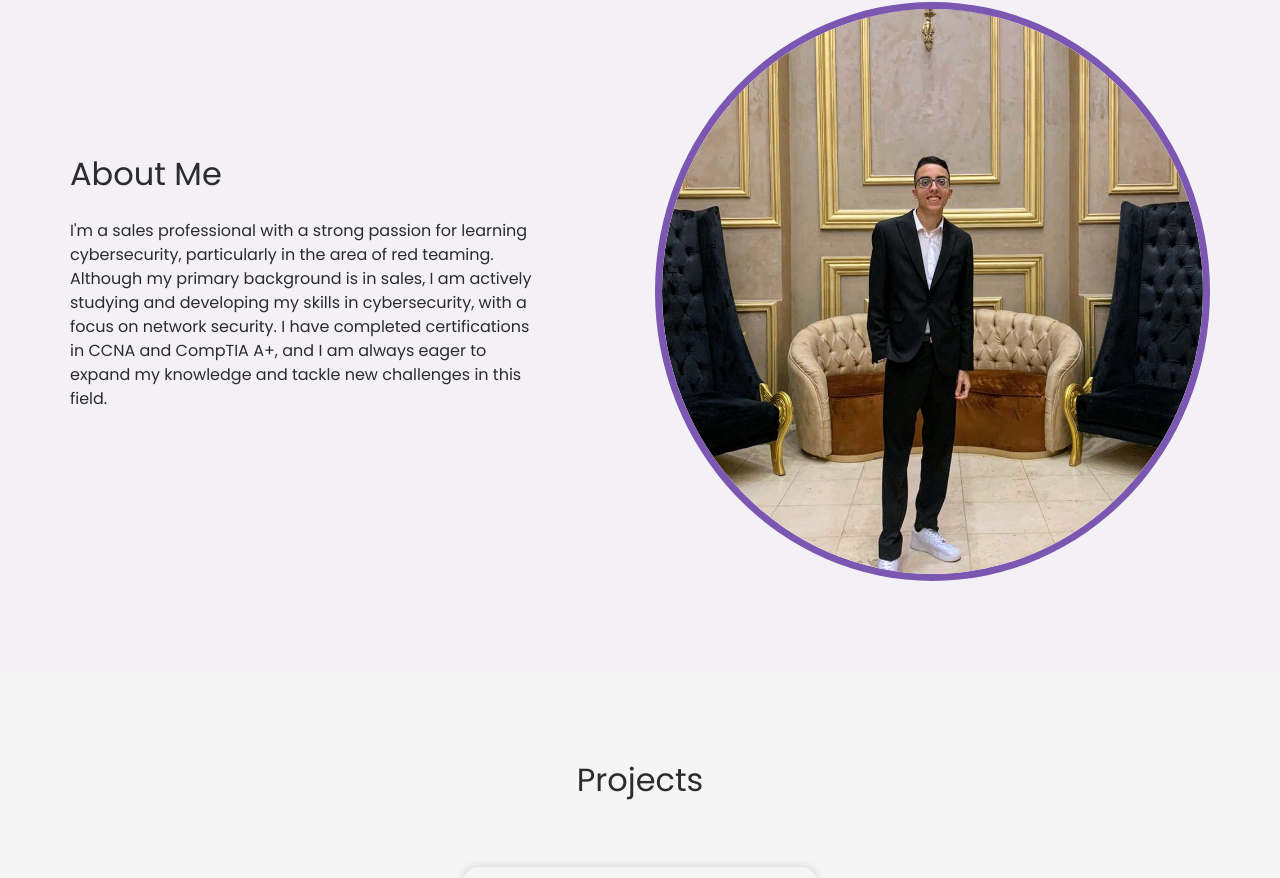
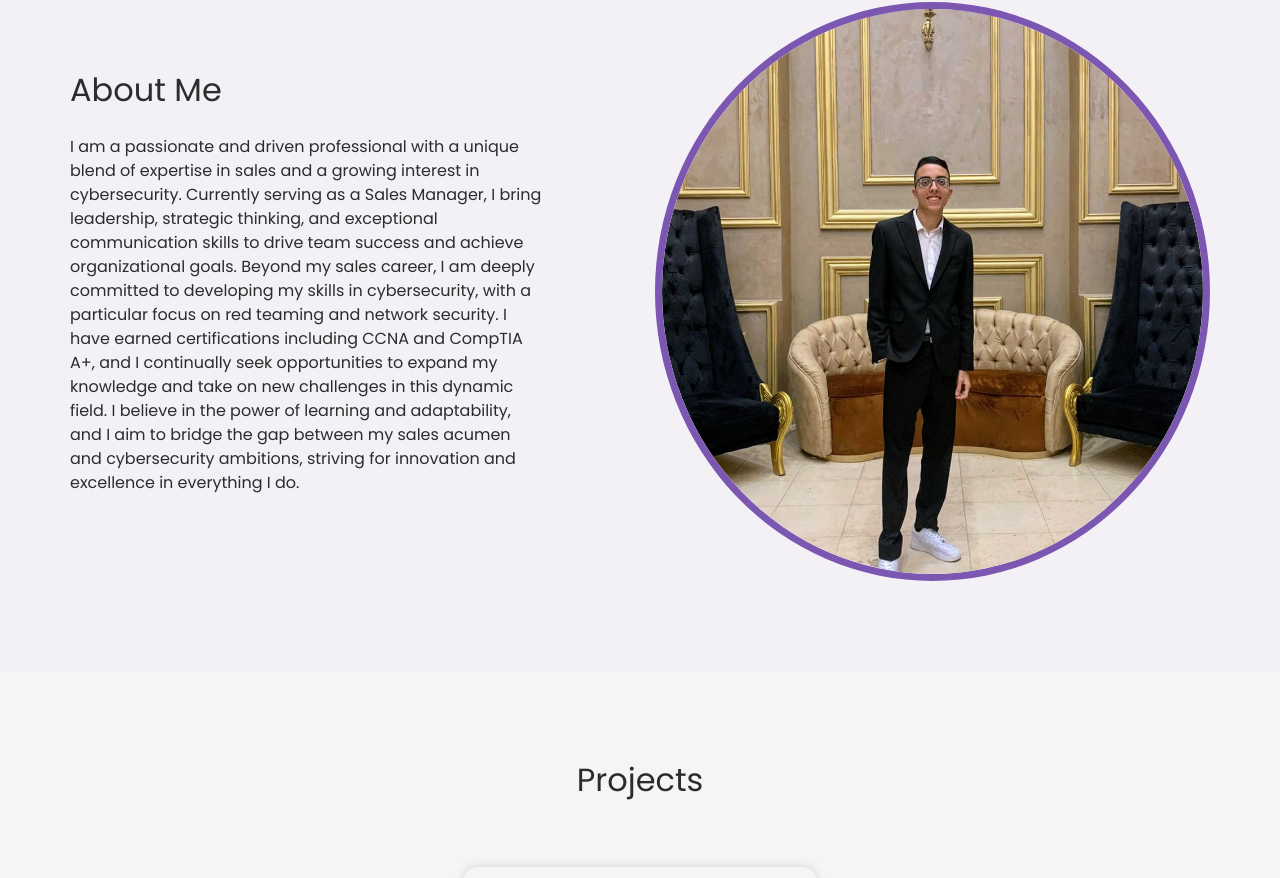
Before and after one commit to Eli0zak/Eli0zak.github.io, a plain HTML site: page index.html in a window 1280 px wide. Shown: the part 780-1658 px from the top of the page. Drawn offline with nearby package versions, Linux system fonts and the light colour scheme.

Commit message:
Update index.html

```diff
--- a/index.html
+++ b/index.html
@@ -148,7 +148,12 @@
               </h2>
             </div>
             <p>
-              I'm a sales professional with a strong passion for learning cybersecurity, particularly in the area of red teaming. Although my primary background is in sales, I am actively studying and developing my skills in cybersecurity, with a focus on network security. I have completed certifications in CCNA and CompTIA A+, and I am always eager to expand my knowledge and tackle new challenges in this field.
+            I am a passionate and driven professional with a unique blend of expertise in sales and a growing interest in cybersecurity. Currently serving as a Sales Manager, I bring leadership, strategic thinking, and exceptional communication skills to drive team success and achieve organizational goals.
+
+            Beyond my sales career, I am deeply committed to developing my skills in cybersecurity, with a particular focus on red teaming and network security. I have earned certifications including CCNA and CompTIA A+, and I continually seek opportunities to expand my knowledge and take on new challenges in this dynamic field.
+
+            I believe in the power of learning and adaptability, and I aim to bridge the gap between my sales acumen and cybersecurity ambitions, striving for innovation and excellence in everything I do.
+
             </p>
           </div>
         </div>
```
